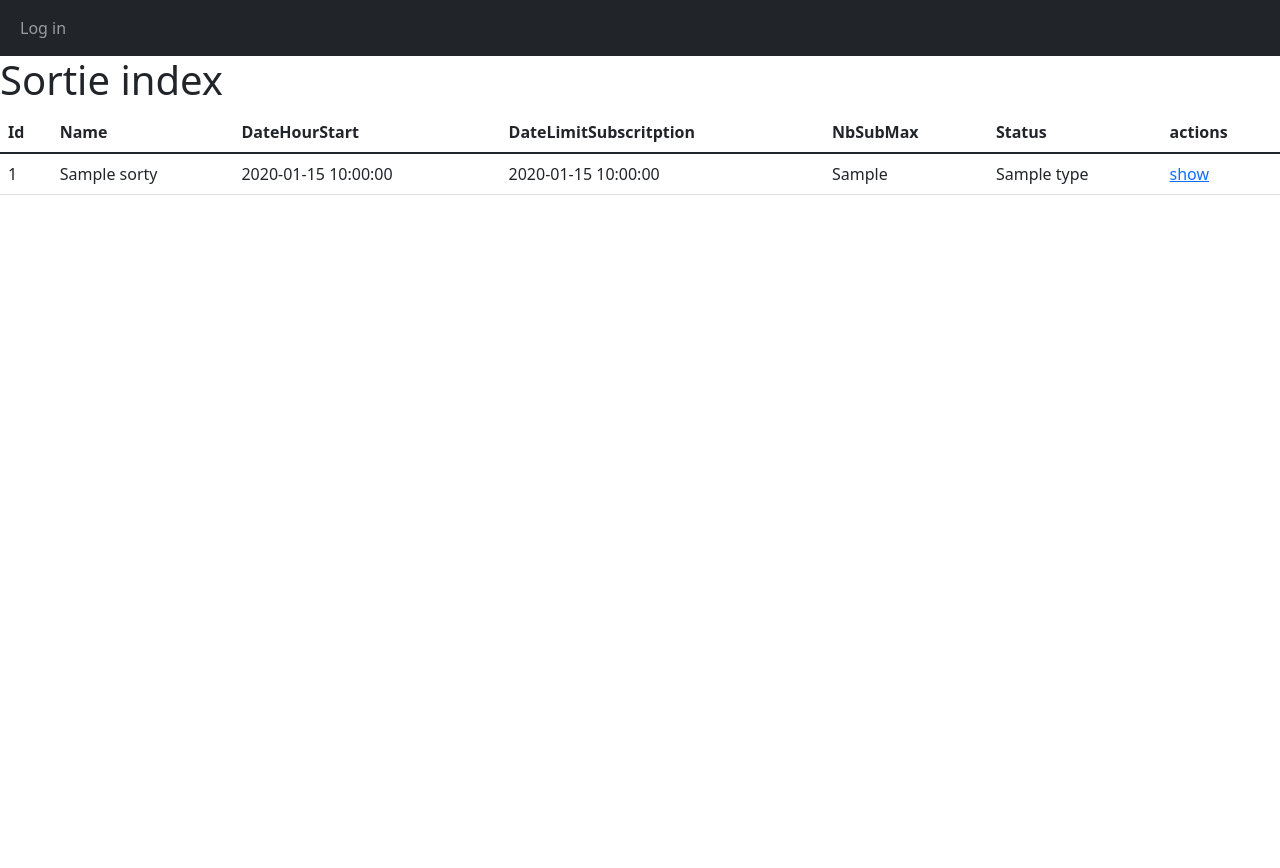
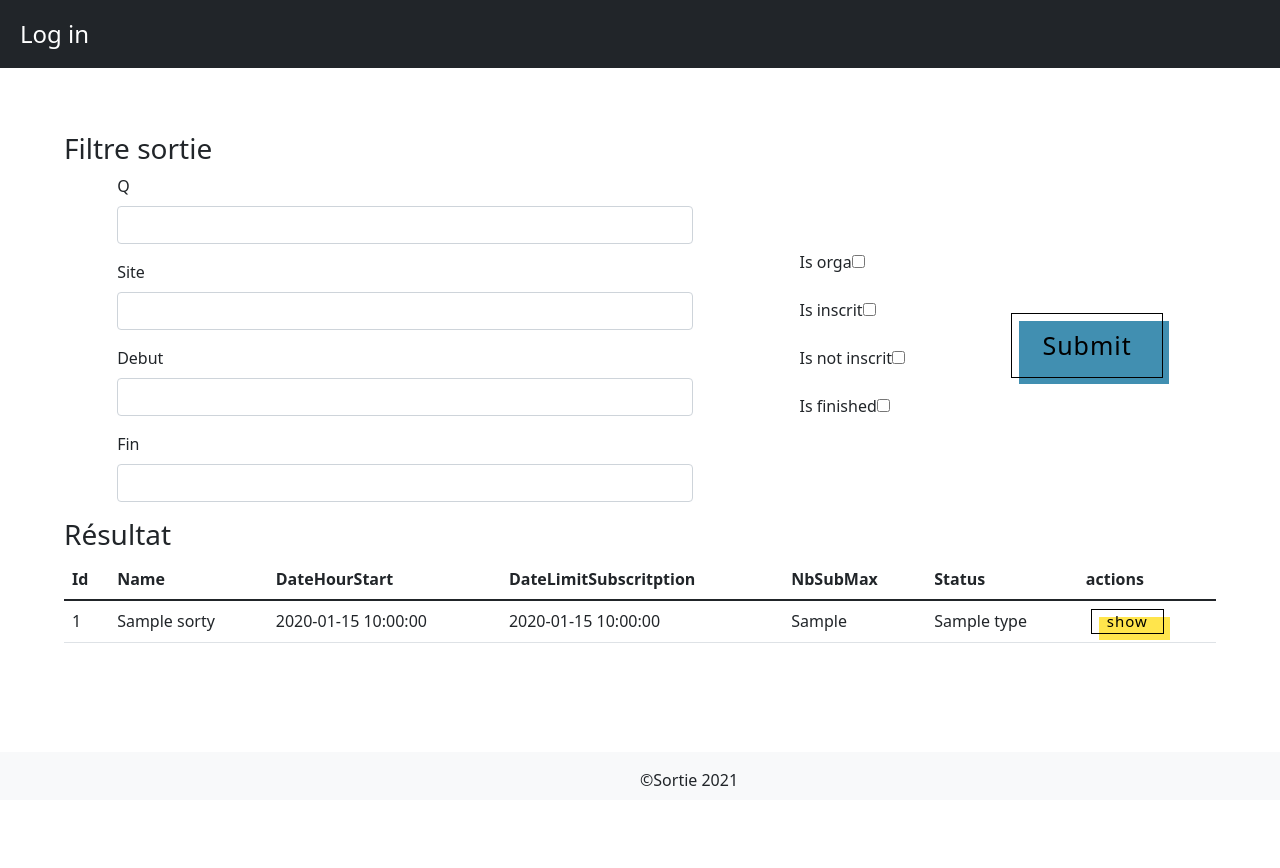
Before and after one commit to CorentinCathe/projet_sortie, a Symfony app: template templates/sortie/index.html.twig in a window 1280 px wide. Before the commit the page ends 195 px from the top, so only its background shows below. Run offline with Twig, Linux system fonts and the light colour scheme; the template is opened without the code that fills it: most values are stand-ins (such as "Sample title", 1, 10 or a date in 2020); form fields are guessed from the names that the template uses; some libraries are stand-ins or nearby versions.

Commit message:
add style for main and display profil

```diff
--- /dev/null
+++ b/public/styles/base.css
@@ -0,0 +1,225 @@
+html, body {
+    margin: 0px;
+    height: 100%;
+    font-family: 'Roboto', sans-serif;
+}
+
+.page-content {
+    height: 100%;
+    padding: 5%;
+}
+
+.input-mouse-filter {
+    display: flex;
+    align-items: center;
+    justify-content: space-around;
+    width: 100%;
+}
+
+.search {
+    margin: 0 4%;
+    width: 50%;
+}
+
+.filter-selector {
+    width: 50%;
+}
+
+.footer-basic {
+    position: fixed;
+    width: 100%;
+    height: 6vh;
+    background-color: #f8f9fa;
+    bottom: 0px;
+}
+
+.copyright {
+    margin: 2vh 50vw;
+    width: 100%;
+}
+
+.navbar {
+    background-color: #418fb1!important;
+}
+
+.nav-link {
+    font-size: 1.5rem;
+    color: white!important;
+}
+
+.nav-link:hover {
+    color: #ffb133!important;
+}
+
+.tbl-btn {
+    font-size: 15px;
+    font-weight: 200;
+    letter-spacing: 1px;
+    margin: 0 5px;
+    padding: 0px 15px 0px;
+    outline: 0;
+    border: 1px solid black;
+    cursor: pointer;
+    position: relative;
+    background-color: rgba(0, 0, 0, 0);
+}
+
+.tbl-btn::after {
+    content: "";
+    background-color: #ffe54c;
+    width: 100%;
+    z-index: -1;
+    position: absolute;
+    height: 100%;
+    top: 7px;
+    left: 7px;
+    transition: 0.2s;
+}
+
+.tbl-btn:hover::after {
+    top: 0px;
+    left: 0px;
+}
+
+.filter-btn {
+    font-size: 25px;
+    font-weight: 500;
+    letter-spacing: 1px;
+    padding: 13px 30px 13px;
+    outline: 0;
+    border: 1px solid black;
+    cursor: pointer;
+    position: relative;
+    background-color: rgba(0, 0, 0, 0);
+}
+
+.filter-btn::after {
+    content: "";
+    background-color: #418fb1;
+    width: 100%;
+    z-index: -1;
+    position: absolute;
+    height: 100%;
+    top: 7px;
+    left: 7px;
+    transition: 0.2s;
+}
+
+.filter-btn:hover::after {
+    top: 0px;
+    left: 0px;
+}
+
+.profil-content {
+    display: flex;
+    padding: 10%;
+    margin: 5%;
+    margin-bottom: 1%;
+    width: 90%;
+    flex-direction: row;
+    justify-content: space-around;
+    border: 1px solid black;
+}
+
+.profil-big-info {
+    display: flex;
+    flex-direction: column;
+}
+
+.profil-info {
+    display: flex;
+    flex-direction: column;
+    justify-content: flex-end;
+    width: 30%;
+}
+
+.profil-item {
+    display: flex;
+    align-items: baseline;
+    justify-content: space-between;
+}
+
+.profil-item label {
+    font-size: 15pt;
+    font-weight: 600;
+}
+
+.profil-pic {
+    width: 200px;
+    height: 200px;
+}
+
+.profil {
+    display: flex;
+    flex-direction: column;
+    align-items: center;
+}
+
+#profil-edit-btn {
+    width: 50%;
+    background-color: #418fb1!important;
+    border: #418fb1!important;
+}
+
+@media (min-width: 992px) {
+    .navbar-expand-lg .navbar-collapse {
+        justify-content: flex-end!important
+    }
+}
+
+@media (max-width: 992px) {
+    .input-mouse-filter {
+        display: flex;
+        align-items: center;
+        justify-content: space-around;
+        flex-direction: column;
+        width: 100%;
+    }
+    .filter-selector {
+        width: 100%;
+    }
+    .box-filter {
+        display: flex;
+        flex-wrap: wrap;
+        justify-content: space-between;
+    }
+    .tbl-btn {
+        margin: 5px;
+    }
+    .profil-pic {
+        width: 100px;
+        height: 100px;
+    }
+    .profil-content {
+        padding: 0;
+        flex-direction: column;
+        align-items: center;
+    }
+}
+
+@media (max-width: 992px) {
+    .profil-item {
+        font-size: 10pt;
+    }
+    .profil-item label {
+        font-size: 12pt;
+    }
+}
+
+#toast {
+    position: absolute;
+    top: 6%;
+    left: 89%;
+    width: 10vw;
+    animation: slide-in .5s ease-out forwards;
+}
+
+@keyframes slide-in {
+    0% {
+        transform: translate(0, -10px);
+        opacity: 0;
+    }
+    100% {
+        opacity: 1;
+    }
+}
--- a/src/Controller/SortieController.php
+++ b/src/Controller/SortieController.php
@@ -165,6 +165,9 @@ class SortieController extends AbstractController
             $user = $this->getUser();
             $sortie->addUser($user);
             $this->getDoctrine()->getManager()->flush();
+
+            $this->addFlash('success', 'Inscription réussi');
+
             return $this->redirectToRoute('main');
         } else {
             throw $this->createAccessDeniedException();
@@ -179,6 +182,9 @@ class SortieController extends AbstractController
         if ($this->getUser() != $sortie->getOrganisator()) {
             $user = $this->getUser();
             $sortie->removeUser($user);
+
+            $this->addFlash('success', 'Desistement réussi');
+
             $this->getDoctrine()->getManager()->flush();
             return $this->redirectToRoute('main');
         } else {
--- a/src/Data/SearchData.php
+++ b/src/Data/SearchData.php
@@ -11,7 +11,7 @@ class SearchData
 {
     public $q = '';
 
-    public $site = [];
+    public $site = null;
 
     public $debut;
 
--- a/templates/base.html.twig
+++ b/templates/base.html.twig
@@ -6,7 +6,14 @@
     <title>{% block title %}Welcome!{% endblock %}</title>
     {# Run `composer require symfony/webpack-encore-bundle`
     and uncomment the following Encore helpers to start using Symfony UX #}
+
+    {% block favicon %}
+    <link rel="icon" type="image/png" href="{{asset('assets/logo.png')}}">
+    </link>
+    {% endblock %}
+
     {% block stylesheets %}
+    <link rel="stylesheet" href="{{asset('styles/base.css')}}">
     <link href="https://cdn.jsdelivr.net/npm/bootstrap@5.1.1/dist/css/bootstrap.min.css" rel="stylesheet"
         integrity="sha384-F3w7mX95PdgyTmZZMECAngseQB83DfGTowi0iMjiWaeVhAn4FJkqJByhZMI3AhiU" crossorigin="anonymous">
     <link rel="stylesheet" href="https://cdnjs.cloudflare.com/ajax/libs/font-awesome/6.0.0-beta2/css/all.min.css"
@@ -15,24 +22,22 @@
     {#{{ encore_entry_link_tags('app') }}#}
     {% endblock %}
 
-    {% block javascripts %}
-    {#{{ encore_entry_script_tags('app') }}#}
-    {% endblock %}
 </head>
 
 <body>
 
     {% block navbar %}
     {% if app.user %}
-    <nav class="navbar navbar-expand-lg navbar-dark bg-dark">
+    <nav class="navbar navbar-expand-lg navbar-light ">
         <div class="container-fluid">
-            <a class="navbar-brand" href="{{path('main')}}">Sortie</a>
+
+            <a class="navbar-brand" href="{{path('main')}}"><img src="{{asset('assets/logo.png')}}" alt="logo"></a>
             <button class="navbar-toggler" type="button" data-bs-toggle="collapse" data-bs-target="#navbarNav"
                 aria-controls="navbarNav" aria-expanded="false" aria-label="Toggle navigation">
                 <span class="navbar-toggler-icon"></span>
             </button>
-            <div class="d-flex collapse" id="navbarNav">
-                <div class="navbar-nav">
+            <div class="collapse navbar-collapse" id="navbarNav">
+                <div class="navbar-nav ml-auto">
                     <a class="nav-link {{ app.request.get('_route') == 'main' ? 'active' }}" aria-current="page"
                         href="{{path('main')}}">Accueil</a>
                     <a class="nav-link {{ app.request.get('_route') == 'profil' ? 'active' }}"
@@ -60,6 +65,27 @@
     {% endblock %}
     {% block body %}
     {% endblock %}
+
+    {% for message in app.flashes('success') %}
+
+    <div id="toast" class="alert alert-success alert-dismissible fade show">
+        {{ message }}
+        <button type="button" class="btn-close" data-bs-dismiss="alert" aria-label="Close"></button>
+    </div>
+    {% endfor %}
+
+    {% block footer %}
+    <footer>
+        <div class='footer-basic'>
+            <p class="copyright">©Sortie {{ "now"|date("Y") }}</p>
+        </div>
+    </footer>
+    {% endblock %}
 </body>
+{% block javascripts %}
+<script src="https://cdn.jsdelivr.net/npm/bootstrap@5.1.3/dist/js/bootstrap.bundle.min.js"
+    integrity="sha384-ka7Sk0Gln4gmtz2MlQnikT1wXgYsOg+OMhuP+IlRH9sENBO0LRn5q+8nbTov4+1p"
+    crossorigin="anonymous"></script>
+{% endblock %}
 
 </html>
--- a/templates/sortie/_filter.html.twig
+++ b/templates/sortie/_filter.html.twig
@@ -1,3 +1,23 @@
 {{ form_start(form, {attr: {class: 'filter'}})}}
 
+<div class="filter-content">
+    <h3>Filtre sortie</h3>
+    <div class="search">
+    </div>
+    <div class="input-mouse-filter">
+        <div class="filter-selector">
+            {{ form_row(form.q) }}
+            {{ form_row(form.site) }}
+            {{ form_row(form.debut) }}
+            {{ form_row(form.fin) }}
+        </div>
+        <div class="box-filter">
+            {{ form_row(form.isOrga) }}
+            {{ form_row(form.isInscrit) }}
+            {{ form_row(form.isNotInscrit) }}
+            {{ form_row(form.isFinished) }}
+        </div>
+        <button class="filter-btn">{{ button_label|default('Submit') }}</button>
+    </div>
+</div>
 {{form_end(form)}}
--- a/templates/sortie/_form.html.twig
+++ b/templates/sortie/_form.html.twig
@@ -1,4 +1,4 @@
 {{ form_start(form) }}
-    {{ form_widget(form) }}
-    <button class="btn">{{ button_label|default('Save') }}</button>
+{{ form_widget(form) }}
+<button class="btn">{{ button_label|default('Save') }}</button>
 {{ form_end(form) }}
--- a/templates/sortie/index.html.twig
+++ b/templates/sortie/index.html.twig
@@ -3,11 +3,11 @@
 {% block title %}Sortie index{% endblock %}
 
 {% block body %}
-    <h1>Sortie index</h1>
-    <div class="col-md-3">
+
+<div class="page-content">
     {% include 'sortie/_filter.html.twig' with {form: form} only %}
-    </div>
 
+    <h3>Résultat</h3>
     <table class="table">
         <thead>
             <tr>
@@ -31,12 +31,13 @@
                 <td>{{ sortie.status.type }}</td>
                 <td>
                     {#,{'sortieId': sortie.id}#}
-                <a href="{{ path('sortie_show', {'id': sortie.id}) }}">show</a>
+                    <a href="{{ path('sortie_show', {'id': sortie.id}) }}"> <button class="tbl-btn">show</button> </a>
                     {% if app.user == sortie.organisator and sortie.status.type == 'Créée' %}
-                <a href="{{ path('sortie_edit', {'id': sortie.id}) }}">edit</a>
+                    <a href="{{ path('sortie_edit', {'id': sortie.id}) }}"><button class="tbl-btn">edit</button> </a>
                     {% endif %}
                     {% if app.user == sortie.organisator and sortie.status.type == 'Ouverte' %}
-                <a href="{{ path('sortie_cancel', {'id': sortie.id}) }}">Cancel</a>
+                    <a href="{{ path('sortie_cancel', {'id': sortie.id}) }}"><button class="tbl-btn">cancel</button>
+                    </a>
                     {% endif %}
                 </td>
             </tr>
@@ -47,4 +48,6 @@
             {% endfor %}
         </tbody>
     </table>
+</div>
+
 {% endblock %}
```
Also changed, not shown: src/Form/SearchSortieForm.php (+8 -11 lines), templates/profil/displayProfil.html.twig (+24 -5 lines), public/assets/logo.png (added), public/assets/profil-pic.svg (added). Lines whose indentation alone changed are shown as unchanged.
